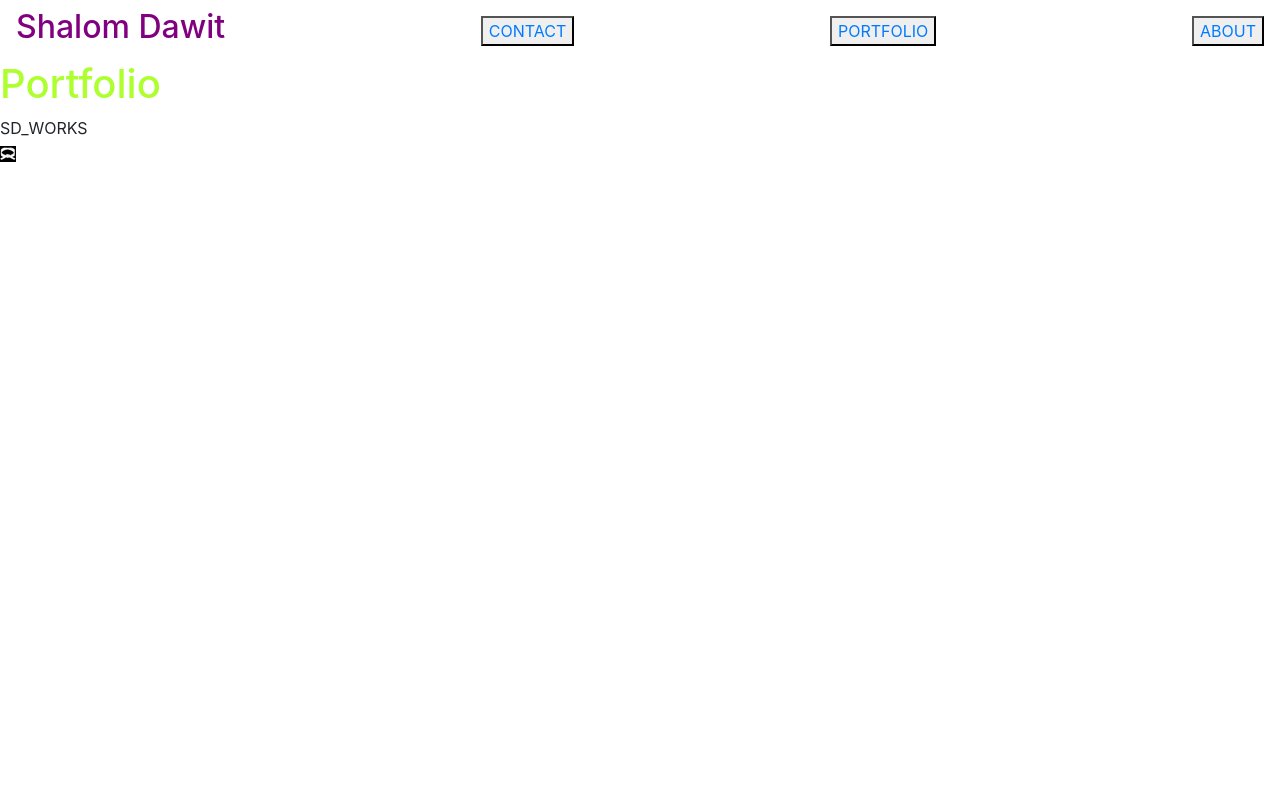
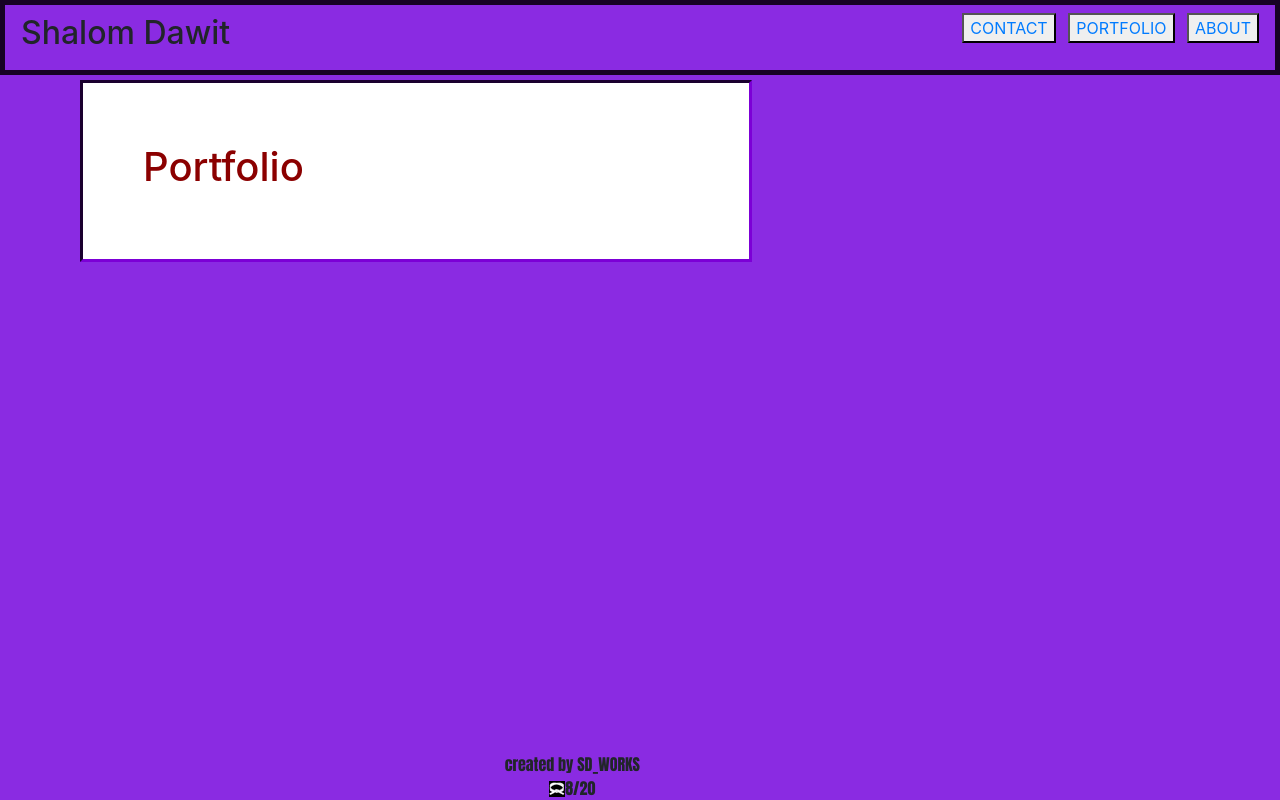
Before and after one commit to MrDawit/Responsive-Portfolio, a plain HTML site: page portfolio.html in a window 1280 px wide. Drawn offline with nearby package versions, Linux system fonts and the light colour scheme; files that its build step writes are made by us from their sources.

Commit message:
fixed overlapping bootstrap&navbar ul issues

```diff
--- a/assets/css/style.css
+++ b/assets/css/style.css
@@ -1,7 +1,8 @@
 
 body {
-    background: url ('./assets/images/bgimage.jpg') repeat;
-
+    background: url ('./assets/images/bgimage.jpg');
+    background-color:blueviolet;
+    padding:80px;
 }
 
 h2{
@@ -12,12 +13,55 @@ ul{
 
 }
 
+
+
+
+main{
+    border-style: inset;
+    border-color: indigo;
+    box-sizing: border-box;
+    padding-top:60px;
+    padding-left:60px;
+    padding-bottom:60px;
+    background-color:white;
+    width: 60%;
+
+}
+
+article{
+    width:90%;
+
+}
+
+h1{
+    text-decoration:line;
+    color:darkred;
+    size: 22px;
+}
+
+footer{
+    position:fixed;
+    bottom:0;
+    right:50%;
+    text-align:center;
+    font-family: Impact, Haettenschweiler, 'Arial Narrow Bold', sans-serif;
+}
+
+nav{
+    border-style:solid;
+    border-width:5px;
+    border-color: rgb(23, 2, 37);
+}
 .navbar{
     position:fixed;
     top:0;
+    right:0;
     width:100%;
-    color:purple;
 
+}
+
+.navbar button{
+    align-content: right;
 }
 
 .navbar a {
@@ -27,13 +71,3 @@ ul{
 
 
 }
-
-main{
-    margin-top:60px;
-
-}
-h1{
-    text-decoration:line;
-    color:greenyellow;
-    size: 22px;
-}
--- a/portfolio.html
+++ b/portfolio.html
@@ -2,32 +2,34 @@
 <html>
     <head>
         <meta charset="UTF-8">
-
+        <meta name="viewport" content="width=device-width, initial-scale=1, shrink-to-fit=no">
         <link rel="stylesheet" href="https://stackpath.bootstrapcdn.com/bootstrap/4.5.2/css/bootstrap.min.css" integrity="sha384-JcKb8q3iqJ61gNV9KGb8thSsNjpSL0n8PARn9HuZOnIxN0hoP+VmmDGMN5t9UJ0Z" crossorigin="anonymous">
-        <link rel="stylesheet" href="./css/style.css">
+        <link rel="stylesheet" href="./assets/css/style.css">
         <title>Portfolio</title>
     </head>
     <body>
         <header>
             <nav class=navbar>
-            <h2>Shalom Dawit</h2>
+                <h2>Shalom Dawit</h2>
 
+                <ul class="list-inline">
+                    <li class="list-inline-item"><button><a href="./contact.html">CONTACT</a></button></li>
 
-                    <button><a href="./contact.html">CONTACT</a></button>
+                    <li class="list-inline-item"><button><a href="./portfolio.html">PORTFOLIO</a></button></li>
 
-                    <button><a href="./portfolio.html">PORTFOLIO</a></button>
-
-                    <button><a href="./index.html">ABOUT</a></button>
-
+                    <li class="list-inline-item"><button><a href="./index.html">ABOUT</a></button></li>
+                </ul>
             </nav>
         </header>
+
         <main>
-        <h1>Portfolio</h1>
-    </main>
+            <h1>Portfolio</h1>
+        </main>
+
         <footer>
-            <section>SD_WORKS</section>
-            <section>
-                <img src="./favicon.ico" alt="juju image">
+            <section id=text>created by SD_WORKS</section>
+            <section id=image>
+                <img src="./favicon.ico" alt="juju image">8/20
             </section>
         </footer>
     </body>
```
Also changed, not shown: contact.html (+11 -9 lines), index.html (+10 -10 lines).
